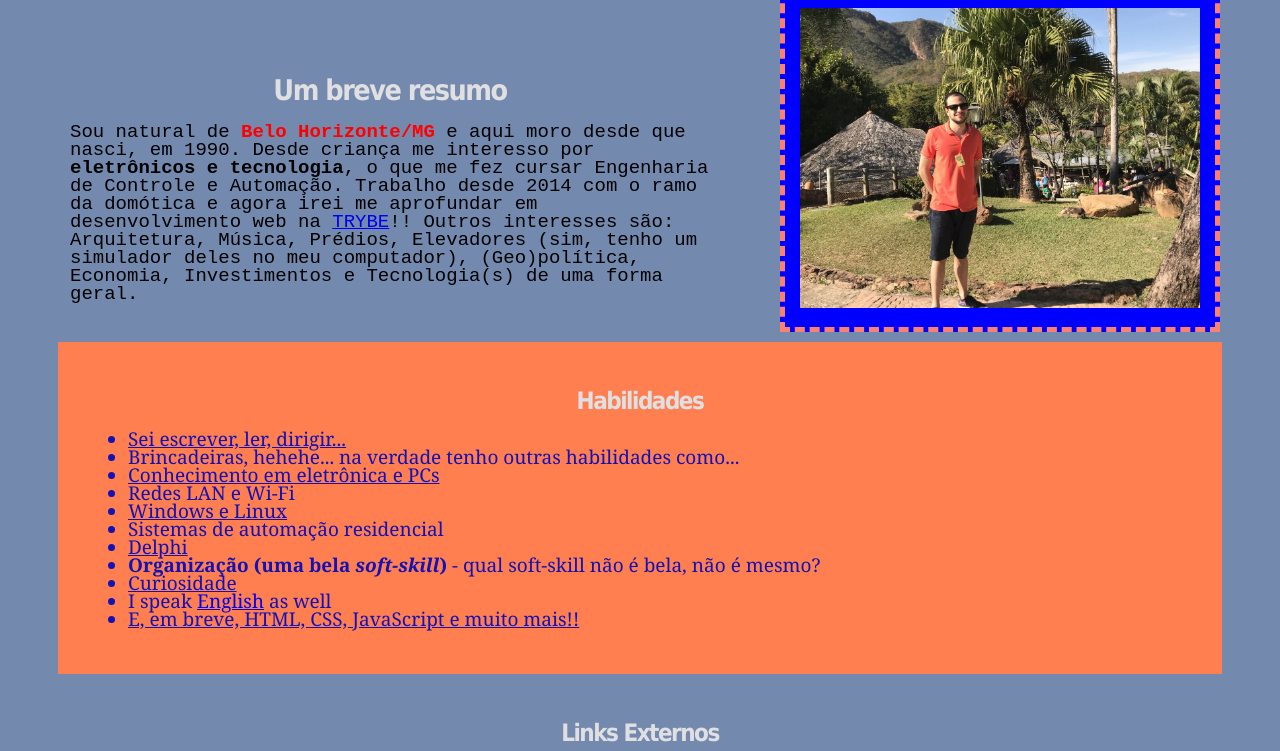
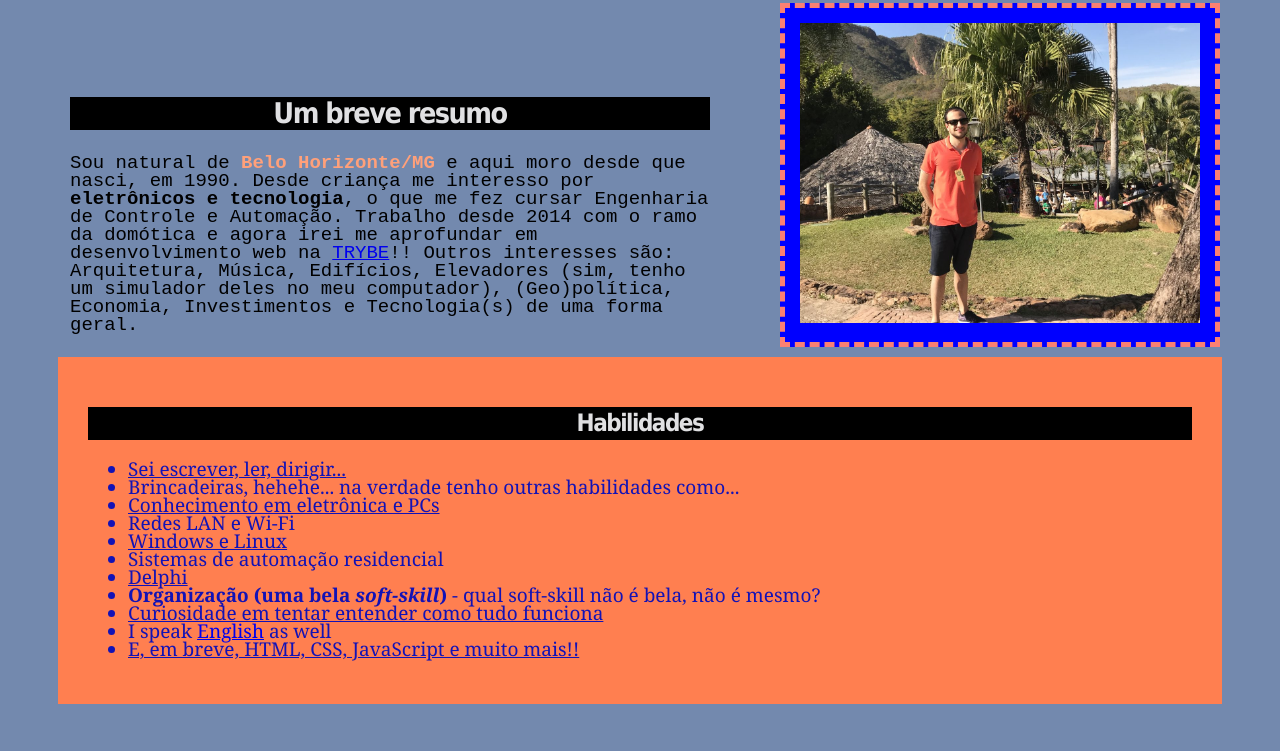
Before and after one commit to potew/potew.github.io, a plain HTML site: page index.html in a window 1280 px wide. Shown: the part 107-858 px from the top of the page. Drawn offline with Linux system fonts and the light colour scheme.

Commit message:
Melhorando folha de estilos

```diff
--- a/index.html
+++ b/index.html
@@ -1,10 +1,12 @@
 <!DOCTYPE html>
 <html>
+
 <head>
     <meta charset="utf-8">
     <title>Sobre mim</title>
     <link rel="stylesheet" href="style.css">
 </head>
+
 <body>
     <div id=barraTopo>
         <h1>André Duarte Palhares</h1>
@@ -13,7 +15,12 @@
     <div id="textoFoto">
         <div id="textoBio">
             <h2 id="summary">Um breve resumo</h2>
-                Sou natural de <span id="naturalidade"><strong>Belo Horizonte/MG</strong></span> e aqui moro desde que nasci, em 1990. Desde criança me interesso por <b>eletrônicos e tecnologia</b>, o que me fez cursar Engenharia de Controle e Automação. Trabalho desde 2014 com o ramo da domótica e agora irei me aprofundar em desenvolvimento web na <a target="_blank" href="http://www.betrybe.com">TRYBE</a>!! Outros interesses são: Arquitetura, Música, Prédios, Elevadores (sim, tenho um simulador deles no meu computador), (Geo)política, Economia, Investimentos e Tecnologia(s) de uma forma geral.
+            Sou natural de <span id="naturalidade"><strong>Belo Horizonte/MG</strong></span> e aqui moro desde que
+            nasci, em 1990. Desde criança me interesso por <b>eletrônicos e tecnologia</b>, o que me fez cursar
+            Engenharia de Controle e Automação. Trabalho desde 2014 com o ramo da domótica e agora irei me aprofundar em
+            desenvolvimento web na <a target="_blank" href="http://www.betrybe.com">TRYBE</a>!! Outros interesses são:
+            Arquitetura, Música, Edifícios, Elevadores (sim, tenho um simulador deles no meu computador), (Geo)política,
+            Economia, Investimentos e Tecnologia(s) de uma forma geral.
         </div>
         <div id="fotoPerfil">
             <img src="Perfil.jpg" alt="Foto minha com uma serra ao fundo em um dia ensolarado" width="400px"></div>
@@ -30,7 +37,7 @@
             <li>Sistemas de automação residencial</li>
             <li>Delphi</li>
             <li><b>Organização (uma bela <i>soft-skill</i>)</b> - qual soft-skill não é bela, não é mesmo?</li>
-                <li>Curiosidade</li>
+            <li>Curiosidade em tentar entender como tudo funciona</li>
             <li>I speak <a href="indexEN.html">English</a> as well</li>
             <li>E, em breve, HTML, CSS, JavaScript e muito mais!!</li>
         </ul>
@@ -40,9 +47,12 @@
         <li><a href="http://www.facebook.com/potew">Facebook</a></li>
         <li><a href="http:/www.github.com/potew">GitHub</a></li>
         <li><a href="http://www.linkedin.com/potew">LinkedIn</a></li>
-            <li>Link para um <a target="_blank" href="http://www.sensoincomum.org/">site legal que você nunca ouviu falar</a></li>
-            <li>Gostou da minha foto? Clique <a href="#fotoPerfil">aqui</a>, mas só se ela não estiver aparecendo totalmente...</li>
+        <li>Link para um <a target="_blank" href="http://www.sensoincomum.org/">site legal que você nunca ouviu
+                falar</a></li>
+        <li>Gostou da minha foto? Clique <a href="#fotoPerfil">aqui</a>, mas só se ela não estiver aparecendo
+            totalmente...</li>
     </ul>
     v1.08
 </body>
+
 </html>
--- a/style.css
+++ b/style.css
@@ -36,8 +36,10 @@ body {
 h1,
 h2 {
   color: #e0e0e2;
+  background-color: black;
   font-family: Tahoma, Geneva, Verdana, sans-serif;
   letter-spacing: -1.5px;
+  line-height: 25pt;
   text-align: center;
 }
 
@@ -68,5 +70,5 @@ li {
   color: green;
 }
 #naturalidade {
-  color: red;
+  color: lightsalmon;
 }
```
Also changed, not shown: indexEN.html (+11 -2 lines). Lines whose indentation alone changed are shown as unchanged.
